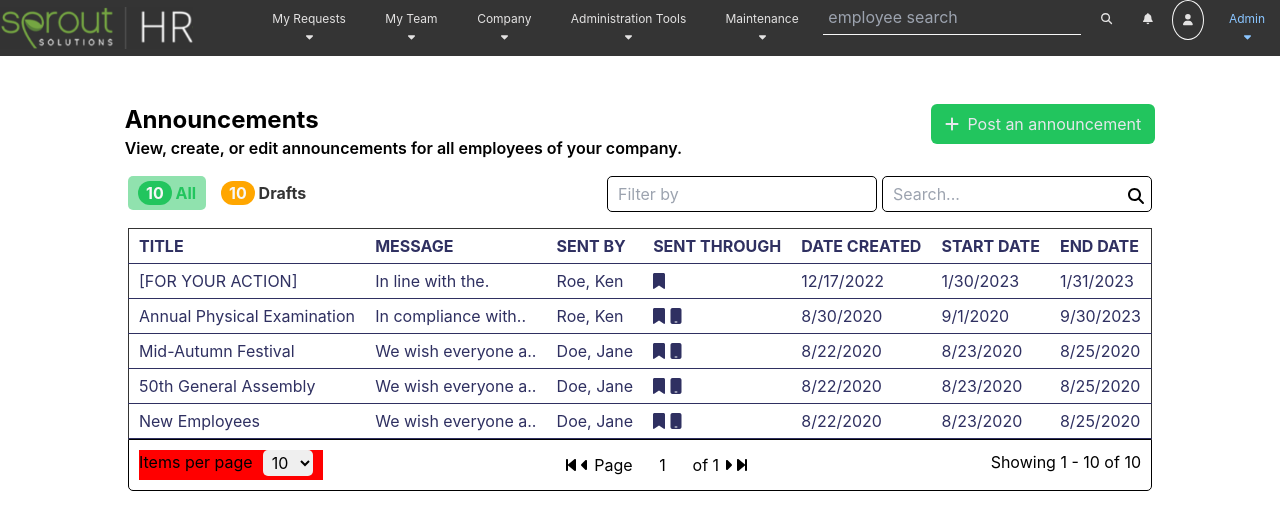
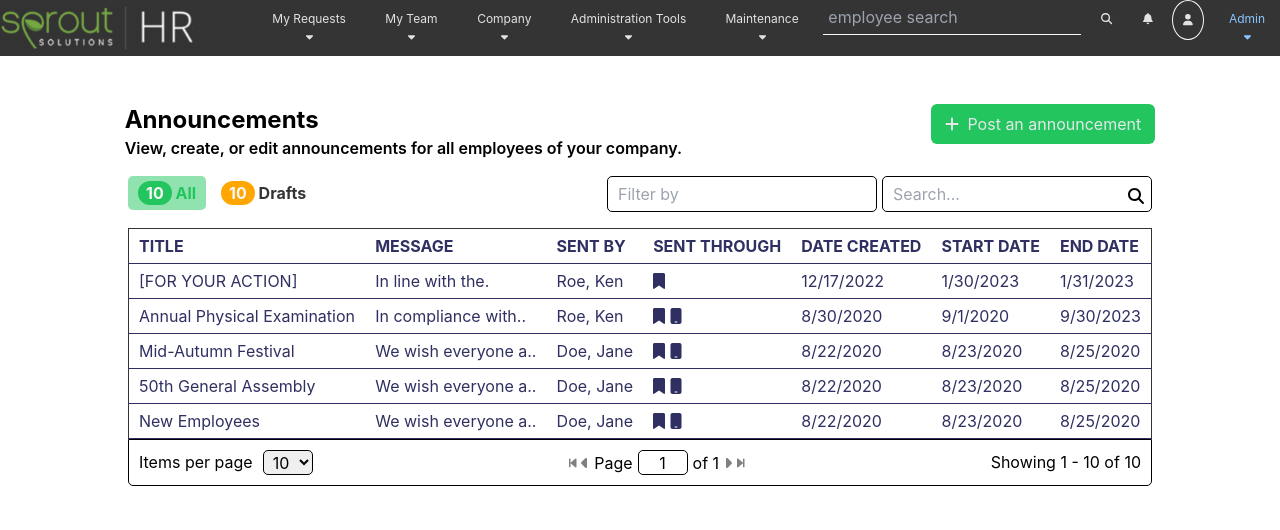
Before and after one commit to markgncelis/exam-repository, a React (Create React App) app: page / in a window 1280 px wide. Shown: the top 530 px of the page. Built offline with nearby package versions, Linux system fonts and the light colour scheme.

Commit message:
fix table footer design

```diff
--- a/src/components/Content/Content.jsx
+++ b/src/components/Content/Content.jsx
@@ -66,11 +66,11 @@ const Content = () => {
                     </span>
                 </div>
                 <div className="middle">
-                    <FontAwesomeIcon icon={faBackwardStep} />
-                    <FontAwesomeIcon icon={faCaretLeft} />
+                    <FontAwesomeIcon className="backStep" icon={faBackwardStep} />
+                    <FontAwesomeIcon className="caretIcon" icon={faCaretLeft} />
                     <span>Page</span><input type='text' value='1' /><span>of 1</span>
-                    <FontAwesomeIcon icon={faCaretRight} />
-                    <FontAwesomeIcon icon={faForwardStep} />
+                    <FontAwesomeIcon className="caretIcon" icon={faCaretRight} />
+                    <FontAwesomeIcon className="forwardStep" icon={faForwardStep} />
                 </div>
                 <div className="right">
                     <span>Showing 1 - 10 of 10</span>
--- a/src/components/Content/content.scss
+++ b/src/components/Content/content.scss
@@ -96,14 +96,16 @@ th, td {
    margin-top: 0;
 
 .left {
-    background: red;
     display: flex;
     justify-content: center;
     span {
         margin-right: 10px;
 
         select {
-            padding: 2px 5px;
+            padding: 0px 5px;
+            width: 50px;
+            height: 25px;
+            border: 1px solid;
             border-radius: 5px;
         }
     }
@@ -113,12 +115,28 @@ th, td {
     justify-content: space-around;
     align-items: center;
     gap: 5px;
+
+    .backStep {
+        font-size: 12px;
+        color: gray;
+    }
+
+    .caretIcon {
+        color: gray;
+    }
     input {
         width: 50px;
-        height: 30px;
+        height: 25px;
+        border: 1px solid;
         border-radius: 5px;
         text-align: center;
     }
+
+    .forwardStep {
+        font-size: 12px;
+        color: gray;
+    }
+
 }
 
 }
```
